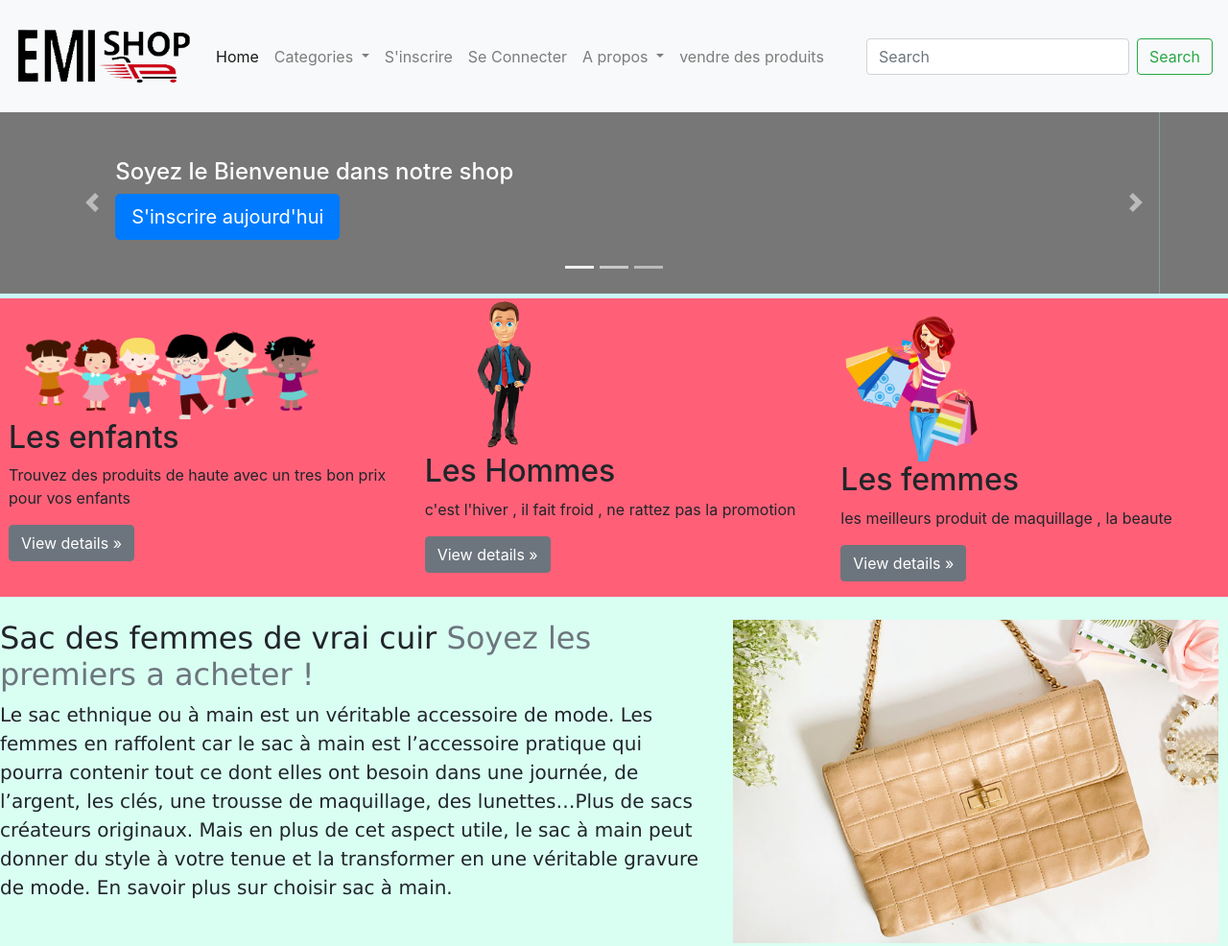
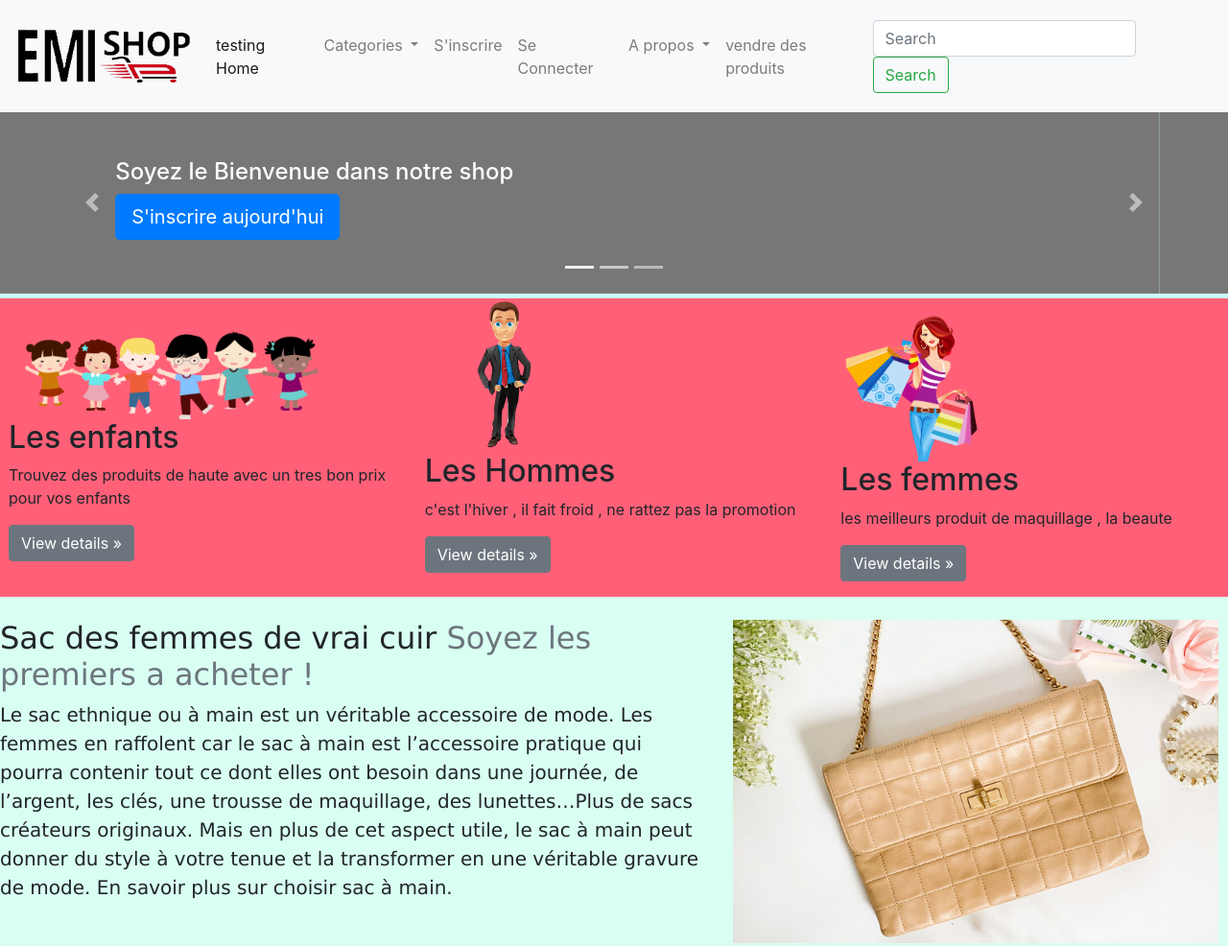
Before and after one commit to zakaria-bouaouda/OurProject, a plain HTML site: page index.html in a window 1280 px wide. Shown: the top 986 px of the page at 96% size. Drawn offline with Linux system fonts and the light colour scheme.

Commit message:
commit again

```diff
--- a/index.html
+++ b/index.html
@@ -29,7 +29,7 @@
           <div class="collapse navbar-collapse" id="navbarTogglerDemo02">
             <ul class="navbar-nav mr-auto">
               <li class="nav-item active">
-                <a class="nav-link" href="index.html">Home  <span class="sr-only">(current)</span></a>
+                <a class="nav-link" href="index.html">testing Home  <span class="sr-only">(current)</span></a>
               </li>
               <li class="nav-item dropdown">
                 <a class="nav-link dropdown-toggle" href="#" id="navbarDropdown" role="button" data-toggle="dropdown" aria-haspopup="true" aria-expanded="false">
```
